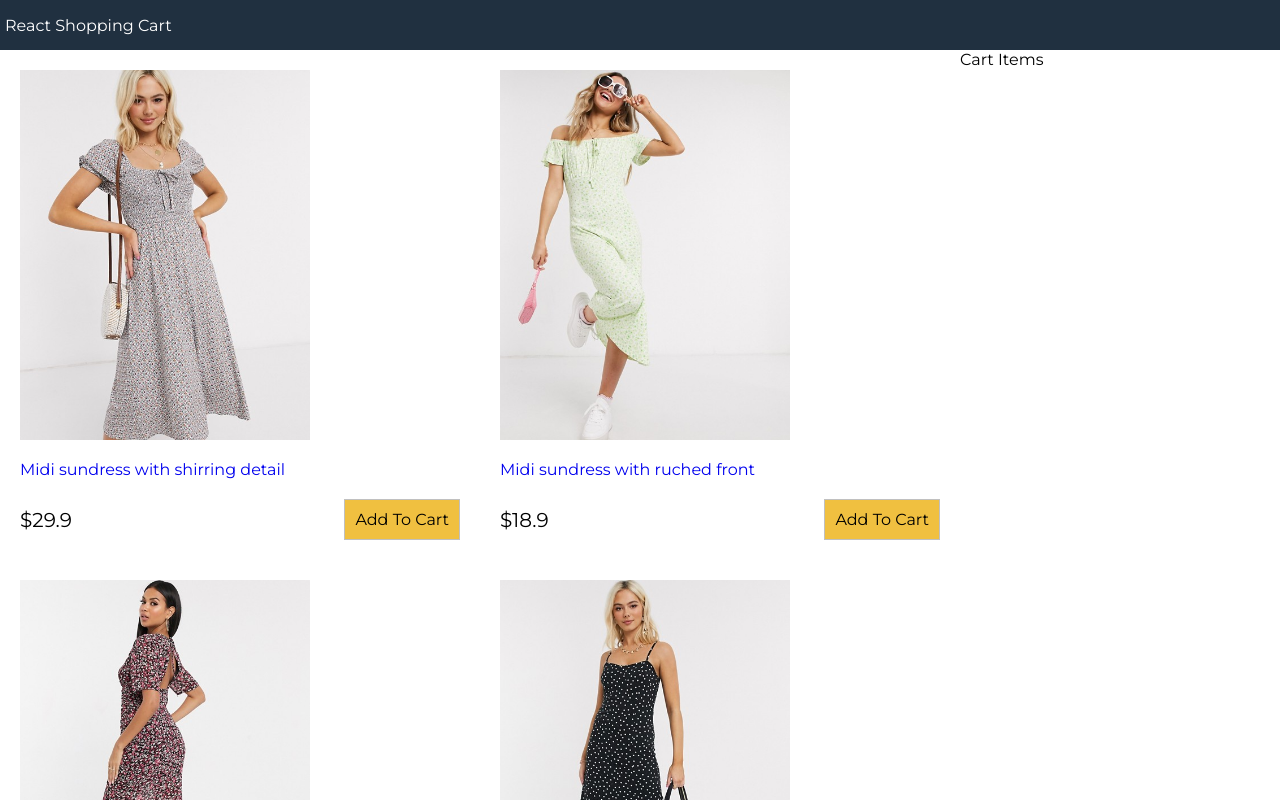
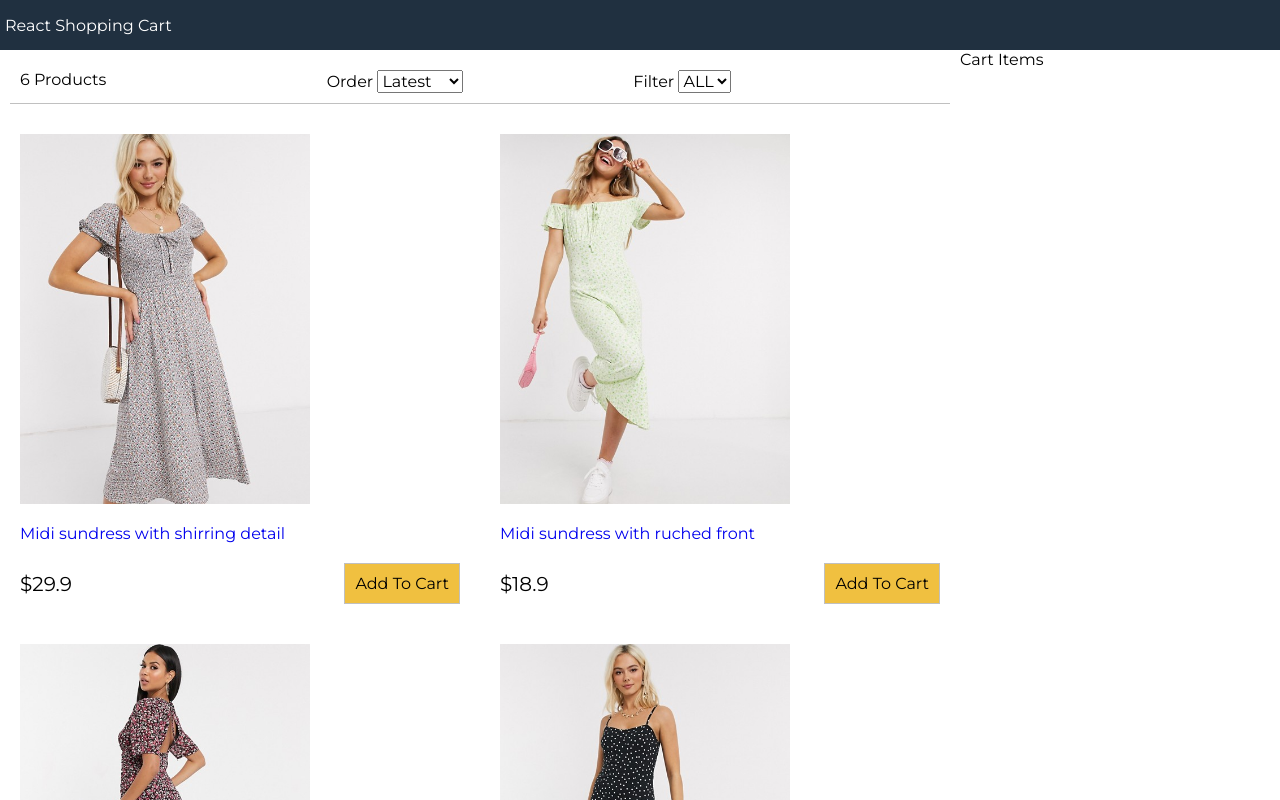
Before and after one commit to abhishekdhs/react-redux-shopping-cart, a React (Create React App) app: page / in a window 1280 px wide. Shown: the top 800 px of the page. Built offline with nearby package versions, Linux system fonts and the light colour scheme.

Commit message:
filter-component added

```diff
--- a/src/App.js
+++ b/src/App.js
@@ -1,5 +1,6 @@
 //feature 1
 import React from "react"
+import Filter from "./components/Filter";
 import Products from "./components/Products";
 import data from "./data.json"
 
@@ -11,8 +12,46 @@ class App extends React.Component {
       products:data.products,
       size:"",
       sort:"",
+
     }
   }
+
+  sortProducts=(event)=>{
+    // implement
+    const sort = event.target.value
+
+    console.log(event.target.value)
+    this.setState((state) => ({
+      sort: sort,
+      products: this.state.products.slice().sort((a,b) => (
+        sort === "lowest"?
+        ((a.price > b.price)?1:-1):
+
+        sort === "highest"?
+        ((a.price < b.price)?1:-1):
+        ((a._id < b._id)?1:-1)
+
+
+      ))
+    }))
+  }
+
+  filterProducts=(event)=>{
+    //implement
+    if(event.target.value === ""){
+      this.setState({size:event.target.value,products:data.products});
+    } else{
+      //console.log(event.target.value)
+      this.setState({
+        size:event.target.value,
+        products:data.products.filter(product => product.availableSizes.indexOf(event.target.value)>=0)
+      })
+    }
+
+
+
+  }
+
 
   render(){
     return (
@@ -23,7 +62,15 @@ class App extends React.Component {
 
         <main>
           <div className="content">
-            <div className="main"> <Products products={this.state.products} /> </div>
+            <div className="main">
+              <Filter count={this.state.products.length}
+              size={this.state.size}
+              sort={this.state.sort}
+              filterProducts = {this.filterProducts}
+              sortProducts = {this.sortProducts}
+              />
+              <Products products={this.state.products} />
+            </div>
 
             <div className="sidebar">Cart Items</div>
           </div>
--- /dev/null
+++ b/src/components/Filter.js
@@ -0,0 +1,32 @@
+import React, { Component } from 'react'
+
+export default class Filter extends Component {
+    render() {
+        return (
+            <div className="filter">
+                <div className="filter-result">{this.props.count} Products</div>
+
+                <div className="filter-sort"> Order {" "}
+                    <select value={this.props.size} onChange={this.props.sortProducts} >
+                    <option >Latest</option>
+                    <option value="lowest">Lowest</option>
+                    <option value="highest">Highest</option>
+                    </select>
+                </div>
+
+                <div className="filter-size">Filter{" "}
+                    <select value={this.props.size} onChange={this.props.filterProducts}>
+                    <option value="">ALL</option>
+                    <option value="XS">XS</option>
+                    <option value="S">S</option>
+                    <option value="M">M</option>
+                    <option value="L">L</option>
+                    <option value="XL">XL</option>
+                    <option value="XXL">XXL</option>
+
+                    </select>
+                </div>
+            </div>
+        )
+    }
+}
--- a/src/index.css
+++ b/src/index.css
@@ -135,3 +135,19 @@ footer{
 .button.primary{
   background-color: #f0c040;
 }
+
+
+/* Filter */
+
+.filter{
+  display: flex;
+  justify-content: space-between;
+  padding: 1rem;
+  margin: 1rem;
+  border-bottom: .1rem #c0c0c0 solid;
+}
+
+.filter div{
+  flex: 1;
+
+}
```
